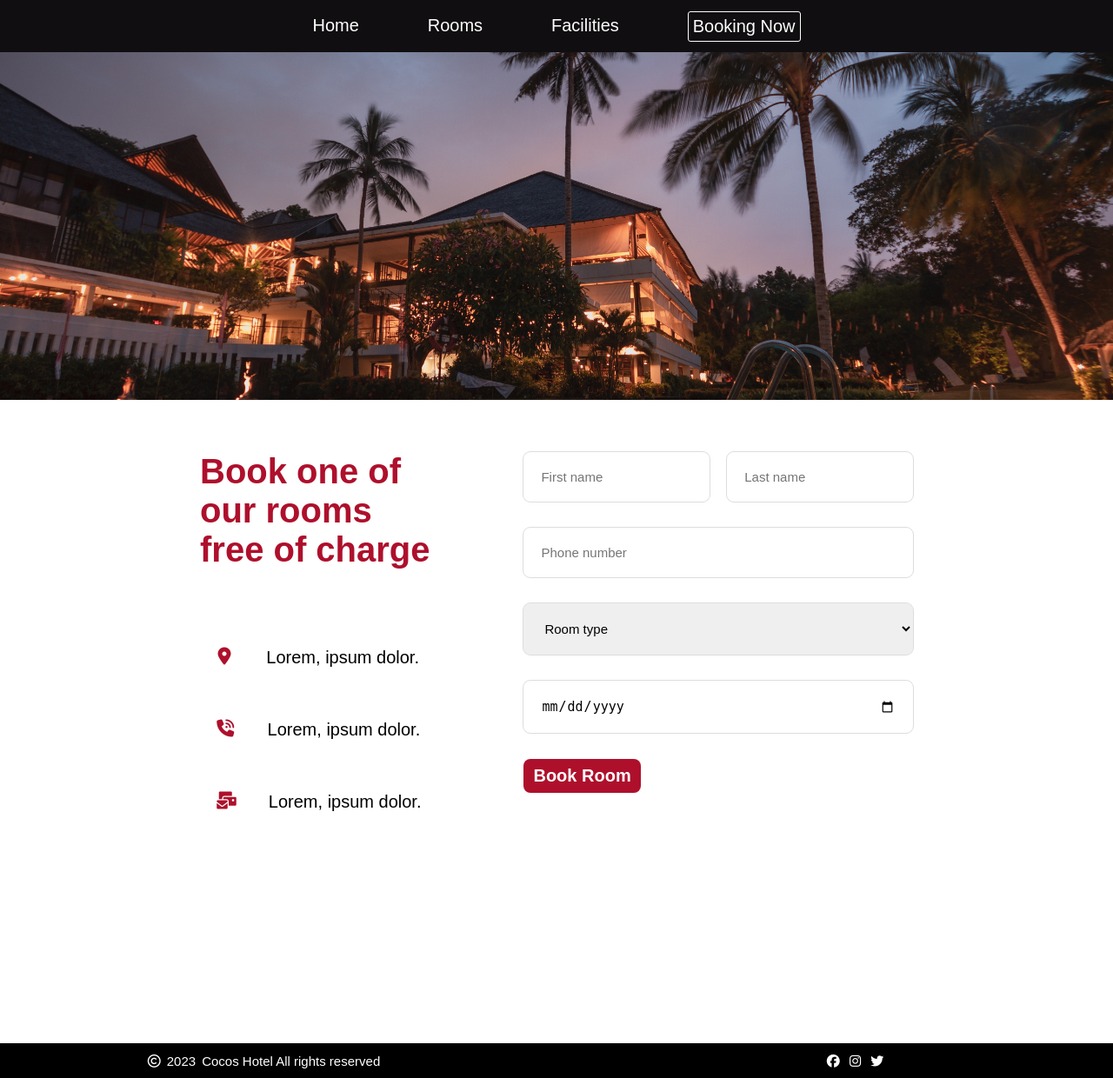
After one commit to EdsonCHC/COCOS-HOTEL, a PHP site: page /html/book.php in a window 1280 px wide. The commit adds this page. Shown: the whole page at 87% size. Run offline with PHP 8.4, Linux system fonts and the light colour scheme; some libraries are stand-ins or nearby versions.

Commit message:
Se termino la maquetación de las vistas usuario, y se empezo a validar el formulario de reserva(esta en discusión su la importancia de validar)

```diff
--- /dev/null
+++ b/html/book.php
@@ -0,0 +1,69 @@
+<!DOCTYPE html>
+<html lang="en">
+
+<head>
+    <meta charset="UTF-8">
+    <meta http-equiv="X-UA-Compatible" content="IE=edge">
+    <meta name="viewport" content="width=device-width, initial-scale=1.0">
+    <title>Book a room</title>
+    <link rel="stylesheet" href="../styles/Styles.css">
+    <link rel="shortcut icon" href="../media/hotel.png" type="image/x-icon">
+</head>
+
+<body>
+    <?php
+    include("./header.php")
+        ?>
+    <div id="present-img">
+        <img src="../media/message-img.jpg" alt="presentation-img">
+    </div>
+    <div id="form-div">
+        <div id="info">
+            <h1>
+                Book one of our rooms free of charge
+            </h1>
+            <ul id="info-ul">
+                <li class="info-list"><i class="fa-solid fa-location-dot"></i>
+                    <p>Lorem, ipsum dolor.</p>
+                </li>
+                <li class="info-list"><i class="fa-sharp fa-solid fa-phone-volume"></i>
+                    <p>Lorem, ipsum dolor.</p>
+                </li>
+                <li class="info-list"><i class="fa-solid fa-envelopes-bulk"></i>
+                    <p>Lorem, ipsum dolor.</p>
+                </li>
+            </ul>
+        </div>
+        <form action="">
+            <label id="flex-label">
+                <input type="text" id="frt-name" placeholder="First name" name="FrtName" pattern="[A-Za-z]+">
+                <input type="text" id="lst-name" placeholder="Last name" name="LstName" pattern="[A-Za-z]+">
+            </label>
+            <label for="num-tel">
+                <input type="tel" placeholder="Phone number" pattern="^([0-9])*$">
+            </label>
+            <select name="room">
+                <option value="" selected disabled>Room type</option>
+                <option value="Single">Single</option>
+                <option value="Family">Family</option>
+                <option value="Couple">Couple</option>
+                <option value="Residential">Residential</option>
+            </select>
+            <label for="">
+                <input type="date" name="">
+            </label>
+            <input type="submit" value="Book Room" id="sub">
+        </form>
+    </div>
+    <?php
+        include("./footer.php")
+    ?>
+    <!-- VALIDACIÓN DE FORMULARIO -->
+    <script>
+        let name = document.getElementById('frt-name');
+        name.oninvalid = function(e){e.target.setCustomValidity('The first name can\'t have numbers and especial characters');}
+
+    </script>
+</body>
+
+</html>
--- a/html/header.php
+++ b/html/header.php
@@ -4,6 +4,6 @@
         <li><a href="./Rooms.php" class="nav-link">Rooms</a></li>
         <li><a href="./Facilities.php" class="nav-link">Facilities</a></li>
         <!-- <li><a href="" class="nav-link">Contact us</a></li> -->
-        <li><a href="" id="brd-li">Booking Now</a></li>
+        <li><a href="./book.php" id="brd-li">Booking Now</a></li>
     </ul>
 </header>
--- a/styles/Styles.css
+++ b/styles/Styles.css
@@ -4,3 +4,4 @@
 @import url(./header.css);
 @import url(./rooms.css);
 @import url(./facilities.css);
+@import url(./book.css);
--- /dev/null
+++ b/styles/book.css
@@ -0,0 +1,110 @@
+#present-img{
+    width: 100%;
+    height: 40rem;
+}
+
+#present-img img{
+    width: 100%;
+    height: inherit;
+    object-fit: cover;
+}
+
+#form-div{
+    width: 100%;
+    max-width: 90rem;
+    height: 70rem;
+    margin: 2rem auto;
+    display: flex;
+    gap: 2rem;
+}
+
+#info{
+    width: 40%;
+    height: 100%;
+    padding: 4rem;
+    display: flex;
+    flex-direction: column;
+}
+
+#info h1{
+    font-size: 4rem;
+    color: var(--btn-color);
+}
+
+#info-ul{
+    width: 100%;
+    height: auto;
+    margin-top: 3rem;
+    list-style: none;
+}
+
+.info-list{
+    width: 100%;
+    height: auto;
+    display: flex;
+    justify-content: space-around;
+    margin-top: 6rem;
+}
+
+#info-ul i{
+    font-size: 2rem;
+    color: var(--btn-color);
+}
+
+#info-ul p{
+    font-size: 2rem;
+}
+
+form{
+    width: 60%;
+    height: 100%;
+    display: flex;
+    flex-direction: column;
+    padding: 4rem;
+}
+
+label, select{
+    width: 100%;
+    height: auto;
+    margin-bottom: 3rem;
+}
+
+#flex-label{
+    display: flex;
+    justify-content: space-between;
+    gap: 2rem;
+}
+
+input:not(#sub):valid, select{
+    width: 100%;
+    box-shadow: none;
+    outline: 1px solid #ddd !important;
+    border: none;
+    padding: 2rem;
+    font-size: 1.5rem;
+    border-radius: 8px;
+}
+
+input[type="submit"]{
+    color: #fff;
+    width: 30%;
+    max-width: 30rem;
+    height: auto;
+    padding: 0.8rem;
+    font-size: 2rem;
+    font-weight: 600;
+    border: none;
+    border-radius: 8px;
+    background-color: var(--btn-color);
+    cursor: pointer;
+}
+
+input:invalid{
+    width: 100%;
+    box-shadow: none;
+    outline: 1px solid red;
+    border: none;
+    padding: 2rem;
+    font-size: 1.5rem;
+    border-radius: 8px;
+}
--- a/styles/index.css
+++ b/styles/index.css
@@ -214,7 +214,7 @@ main{
 
 footer{
     width: 100%;
-    height: 3rem;
+    height: 4rem;
     background-color: black;
     color: #fff;
     display: flex;
@@ -235,7 +235,7 @@ footer p{
 }
 
 /* Stylos iconos */
-i{
+footer i{
     font-size: 1.5rem;
     color: #fff;
     cursor: pointer;
```
